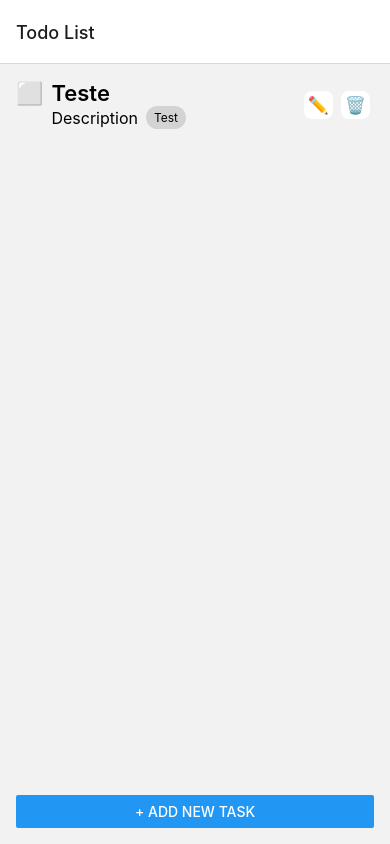
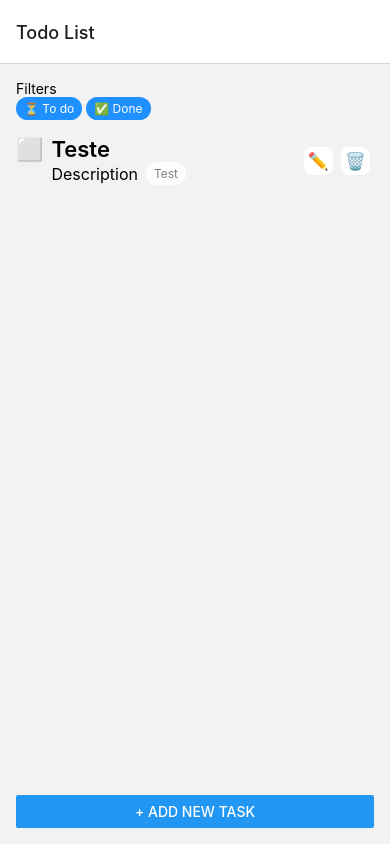
Before and after one commit to gustavobacellarladeira/DesafioHCtecn, a React Native app: screen /TodoList in a window 390 px wide. Built offline with nearby package versions, Linux system fonts and the light colour scheme.

Commit message:
added status filter

```diff
--- /dev/null
+++ b/src/Components/Tag.tsx
@@ -0,0 +1,61 @@
+import React, {ReactNode, useState} from 'react';
+import {StyleSheet, Text, TouchableOpacity, View} from 'react-native';
+import {Typography} from '../Styles/Typography';
+
+const Tag = ({
+  label,
+  isSelectable = true,
+  isSelected = false,
+  onSelect,
+}: {
+  label: string;
+  isSelectable?: boolean;
+  isSelected?: boolean;
+  onSelect?: () => void;
+}) => {
+  const Label = () => (
+    <Text
+      style={{
+        ...styles.tag,
+        ...(isSelected ? styles.selectedColors : styles.standardColors),
+      }}>
+      {label}
+    </Text>
+  );
+
+  return (
+    <>
+      {isSelectable ? (
+        <TouchableOpacity
+          onPress={() => {
+            // setIsSelected(!isSelected);
+            onSelect?.();
+          }}>
+          <Label />
+        </TouchableOpacity>
+      ) : (
+        <Label />
+      )}
+    </>
+  );
+};
+
+const styles = StyleSheet.create({
+  tag: {
+    fontSize: Typography.caption1,
+    paddingHorizontal: 8,
+    paddingVertical: 4,
+    borderRadius: 16,
+    marginRight: 4,
+  },
+  selectedColors: {
+    backgroundColor: 'dodgerblue',
+    color: 'white',
+  },
+  standardColors: {
+    backgroundColor: 'rgba(255,255,255,0.8)',
+    color: 'gray',
+  },
+});
+
+export default Tag;
--- a/src/Views/TasksContext.tsx
+++ b/src/Views/TasksContext.tsx
@@ -1,4 +1,4 @@
-import React, {ReactNode, createContext, useState} from 'react';
+import React, {ReactNode, createContext, useEffect, useState} from 'react';
 import {TaskType} from '../Model/Task/TaskType';
 import {TaskStatus, toggleStatus} from '../Model/Task/TaskStatusEnum';
 import {v4 as uuidv4} from 'uuid';
@@ -7,6 +7,7 @@ type TodoListType = Array<TaskType>;
 
 type TasksContextType = {
   tasks: TodoListType;
+  statusFilter: Array<TaskStatus>;
   addTask: (title: string, description: string, category: string) => void;
   toggleTaskStatus: (id: string) => void;
   removeTask: (id: string) => void;
@@ -16,14 +17,19 @@ type TasksContextType = {
     description: string,
     category: string,
   ) => void;
+  toggleStatusFilter: (status: TaskStatus) => void;
+  filteredTasks?: TodoListType;
 };
 
 export const TasksContext = createContext<TasksContextType>({
   tasks: [],
+  statusFilter: [TaskStatus.Done, TaskStatus.Todo],
   addTask: () => {},
   toggleTaskStatus: () => {},
   removeTask: () => {},
   editTask: () => {},
+  toggleStatusFilter: () => {},
+  filteredTasks: [],
 });
 
 const TasksContextProvider = ({children}: {children: ReactNode}) => {
@@ -37,6 +43,29 @@ const TasksContextProvider = ({children}: {children: ReactNode}) => {
       creationDate: new Date(),
     },
   ]);
+
+  const [statusFilter, setStatusFilter] = useState<Array<TaskStatus>>([
+    TaskStatus.Done,
+    TaskStatus.Todo,
+  ]);
+
+  const [filteredTasks, setFilteredTasks] = useState<TodoListType>([]);
+
+  useEffect(() => {
+    setFilteredTasks(
+      tasks.filter(task =>
+        statusFilter.length > 0 ? statusFilter.includes(task.status) : false,
+      ),
+    );
+  }, [statusFilter]);
+
+  const toggleStatusFilter = (status: TaskStatus) => {
+    if (!statusFilter.includes(status)) {
+      setStatusFilter([...statusFilter, status]);
+    } else {
+      setStatusFilter(statusFilter.filter(filter => filter != status));
+    }
+  };
 
   const addTask = (title: string, description: string, category: string) => {
     setTasks([
@@ -79,7 +108,16 @@ const TasksContextProvider = ({children}: {children: ReactNode}) => {
 
   return (
     <TasksContext.Provider
-      value={{tasks, addTask, toggleTaskStatus, removeTask, editTask}}>
+      value={{
+        tasks,
+        statusFilter,
+        addTask,
+        toggleTaskStatus,
+        removeTask,
+        editTask,
+        toggleStatusFilter,
+        filteredTasks,
+      }}>
       {children}
     </TasksContext.Provider>
   );
--- a/src/Views/TodoView.tsx
+++ b/src/Views/TodoView.tsx
@@ -2,6 +2,7 @@ import React, {useContext} from 'react';
 import {
   Button,
   FlatList,
+  ScrollView,
   StyleSheet,
   Text,
   TouchableOpacity,
@@ -9,17 +10,25 @@ import {
 } from 'react-native';
 import 'react-native-get-random-values';
 import {useNavigation} from '@react-navigation/native';
-import {TaskStatusChars} from '../Model/Task/TaskStatusEnum';
+import {TaskStatus, TaskStatusChars} from '../Model/Task/TaskStatusEnum';
 import {TaskType} from '../Model/Task/TaskType';
 import HStack from '../Components/HStack';
 import ViewContainer from '../Components/ViewContainer';
 import Spacer from '../Components/Spacer';
 import {Typography} from '../Styles/Typography';
 import {TasksContext} from './TasksContext';
+import Tag from '../Components/Tag';
 
 const TodoView = () => {
   const navigation = useNavigation();
-  const {tasks, toggleTaskStatus, removeTask} = useContext(TasksContext);
+  const {
+    tasks,
+    toggleTaskStatus,
+    removeTask,
+    toggleStatusFilter,
+    filteredTasks,
+    statusFilter,
+  } = useContext(TasksContext);
 
   const renderItem = ({item}: {item: TaskType}) => (
     <View style={styles.taskContainer}>
@@ -34,7 +43,7 @@ const TodoView = () => {
 
         <HStack>
           <Text style={styles.descriptionLabel}>{item.description}</Text>
-          <Text style={styles.tag}>{item.category}</Text>
+          <Tag label={item.category} isSelectable={false} />
         </HStack>
       </View>
 
@@ -56,7 +65,27 @@ const TodoView = () => {
 
   return (
     <ViewContainer>
-      <FlatList data={tasks} renderItem={renderItem} />
+      <View>
+        <Text>Filters</Text>
+        <ScrollView horizontal>
+          <Tag
+            label="⏳ To do"
+            isSelected={statusFilter.includes(TaskStatus.Todo)}
+            onSelect={() => toggleStatusFilter(TaskStatus.Todo)}
+          />
+          <Tag
+            label="✅ Done"
+            isSelected={statusFilter.includes(TaskStatus.Done)}
+            onSelect={() => toggleStatusFilter(TaskStatus.Done)}
+          />
+        </ScrollView>
+      </View>
+
+      <FlatList
+        data={filteredTasks}
+        renderItem={renderItem}
+        style={styles.list}
+      />
 
       <Spacer />
 
@@ -106,6 +135,9 @@ const styles = StyleSheet.create({
     padding: 4,
     borderRadius: 8,
   },
+  list: {
+    marginTop: 16,
+  },
 });
 
 export default TodoView;
```
